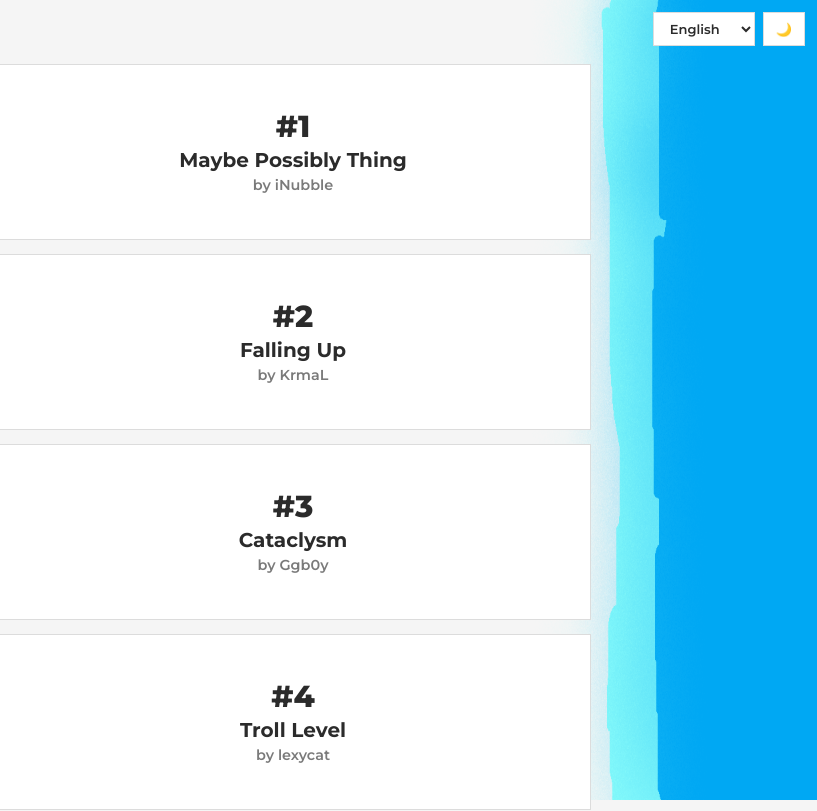
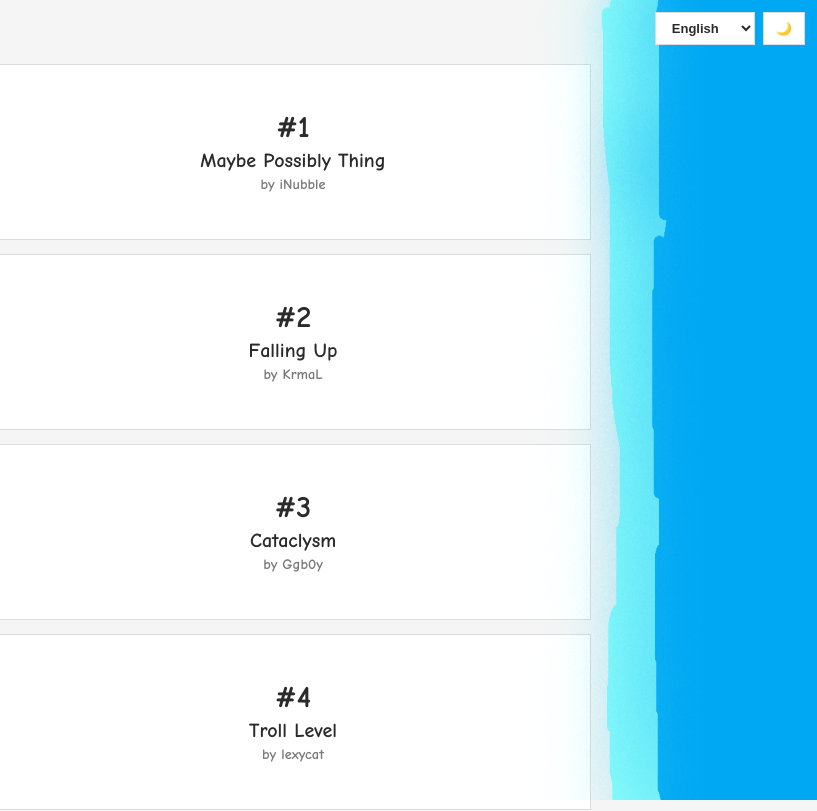
Before and after one commit to xpialibrocious/XDL, a plain HTML site: page index.html in a window 1280 px wide. Shown: the top 811 px of the page, 463-1280 px from the left. Drawn offline with Linux system fonts and the light colour scheme.

Commit message:
Update index.html

```diff
--- a/index.html
+++ b/index.html
@@ -4,7 +4,6 @@
 <meta charset="utf-8">
 <meta name="viewport" content="width=device-width, initial-scale=1">
 <title>Gaymonlist</title>
-<link rel="stylesheet" href="https://fonts.googleapis.com/css2?family=Montserrat:wght@400;600;700;800&display=swap">
 <style>
   :root {
     --bg: #f5f5f5;
@@ -29,7 +28,7 @@
   body {
     background: var(--bg);
     color: var(--text);
-    font-family: "Montserrat", "Segoe UI", Arial, sans-serif;
+    font-family: "Comic Sans MS", "Comic Sans", cursive;
     min-height: 100vh;
   }
   a { color: inherit; text-decoration: none; }
@@ -39,7 +38,7 @@
     position: fixed; inset: 0;
     background: url("Foreground.png") center / 100% 100% no-repeat;
     pointer-events: none;
-    z-index: 0;
+    z-index: 5;
   }
   main { position: relative; z-index: 1; }
 
```
